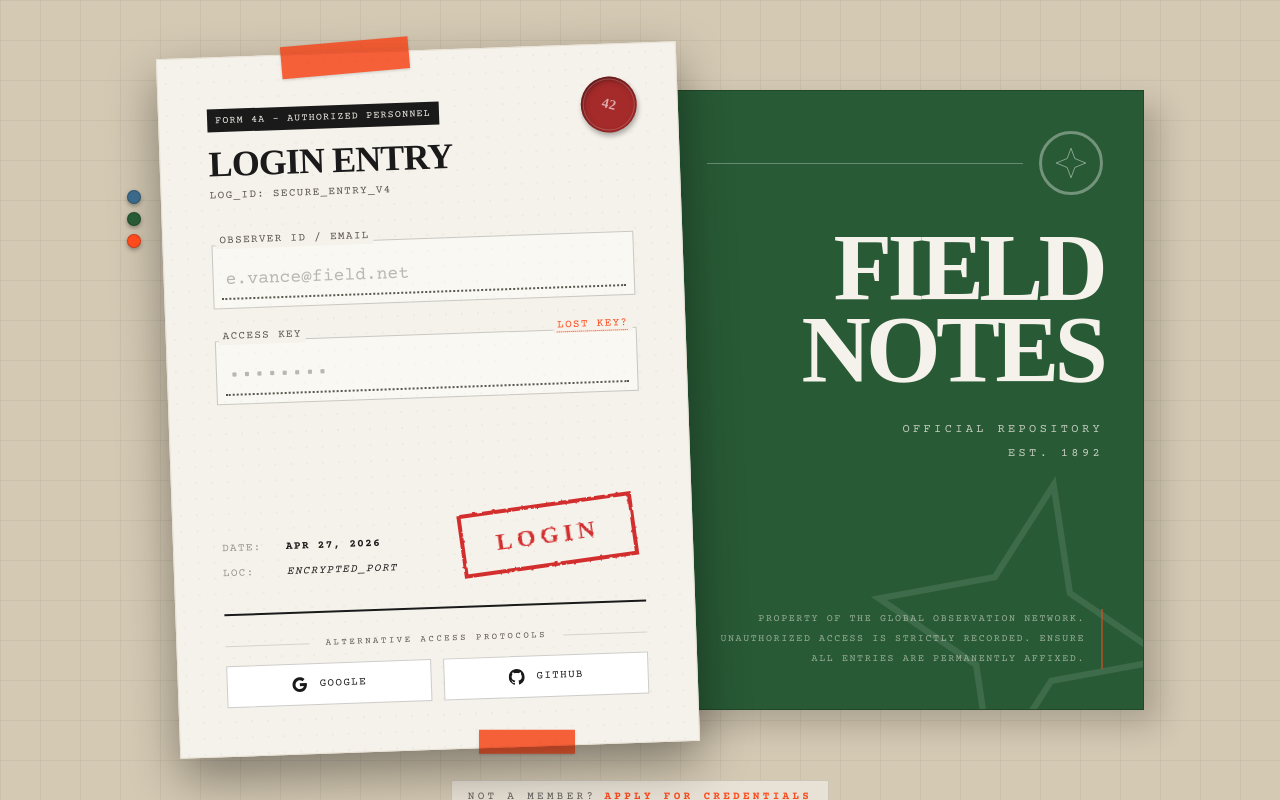
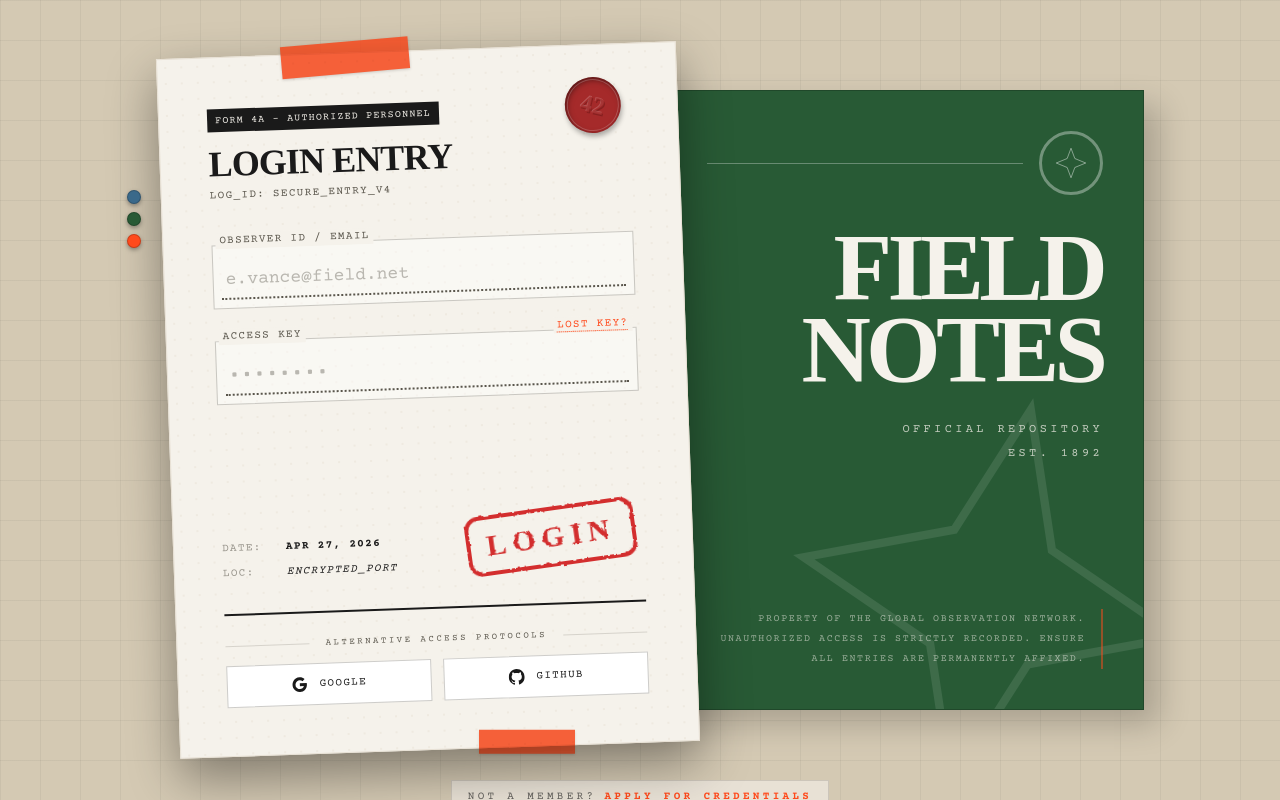
Before and after one commit to hanouahlem/Ft_Transcendence, a Next.js app in the folder frontend/: page /login in a window 1280 px wide. Built offline with nearby package versions, Linux system fonts and the light colour scheme; no server answers.

Commit message:
feat: support username login and refine login page details

```diff
--- a/frontend/app/login/page.tsx
+++ b/frontend/app/login/page.tsx
@@ -141,7 +141,7 @@ function ArchivePanel() {
 	return (
 		<section className="relative overflow-hidden border border-black/20 bg-[#285A35] px-6 py-8 text-[#F5F2EB] shadow-[15px_15px_30px_rgba(0,0,0,0.2)] sm:px-8 sm:py-10 lg:absolute lg:top-[var(--login-green-top)] lg:right-[var(--login-green-right)] lg:bottom-[var(--login-green-bottom)] lg:w-[var(--login-green-width)] lg:px-10 lg:py-10">
 			<svg
-				className="pointer-events-none absolute -bottom-20 -right-10 h-80 w-80 rotate-12 fill-none stroke-white/10"
+				className="pointer-events-none absolute -bottom-24 -right-14 h-[26rem] w-[26rem] rotate-12 fill-none stroke-white/10"
 				viewBox="0 0 50 50"
 				aria-hidden="true"
 			>
@@ -196,9 +196,17 @@ function ArchivePanel() {
 
 function WaxSeal() {
 	return (
-		<div className="relative -mt-4 mr-[-0.5rem] flex h-12 w-12 rotate-[15deg] items-center justify-center rounded-full bg-[#A52A2A] font-['Noto_Serif_SC'] text-sm font-bold text-white/60 shadow-[inset_2px_2px_6px_rgba(0,0,0,0.5),2px_3px_5px_rgba(0,0,0,0.3)] sm:h-14 sm:w-14">
-			42
-			<div className="absolute inset-[2px] rounded-full border border-white/20" />
+		<div className="relative -mt-4 mr-2 flex h-12 w-12 rotate-15 items-center justify-center rounded-full bg-[#A52A2A] font-['Noto_Serif_SC'] text-base font-bold shadow-[inset_2px_2px_6px_rgba(0,0,0,0.5),2px_3px_5px_rgba(0,0,0,0.3)] sm:h-14 sm:w-14 sm:text-2xl">
+			<span
+				className="text-[#A52A2A]/70"
+				style={{
+					textShadow:
+						"-0.75px -0.75px 0 rgba(255,255,255,0.22), 1px 1px 0 rgba(90,20,20,0.42)",
+				}}
+			>
+				42
+			</span>
+			<div className="absolute inset-0.5 rounded-full border border-white/20" />
 		</div>
 	);
 }
@@ -287,7 +295,7 @@ function StampSubmitButton({ loading }: { loading: boolean }) {
 			className="absolute right-0 bottom-8 origin-center cursor-pointer transition-transform duration-200 hover:scale-105 hover:-rotate-2 active:scale-95 disabled:cursor-not-allowed disabled:opacity-60 sm:right-2 lg:bottom-9"
 		>
 			<span
-				className="flex items-center justify-center border-[4px] border-[#D32F2F] bg-transparent px-6 py-3 font-['Noto_Serif_SC'] text-xl font-black uppercase tracking-[0.2em] text-[#D32F2F] sm:px-8 sm:text-2xl"
+				className="flex items-center justify-center border-4 rounded-xl border-[#D32F2F] bg-transparent px-4 py-2 font-['Noto_Serif_SC'] text-3xl font-black uppercase tracking-[0.2em] text-[#D32F2F]"
 				style={{ filter: "url(#ink-texture)", transform: "rotate(-6deg)" }}
 			>
 				{loading ? "..." : "Login"}
@@ -456,7 +464,7 @@ export default function LoginPage() {
 	const router = useRouter();
 	const { login, isLoggedIn, isAuthLoading } = useAuth();
 
-	const [email, setEmail] = useState("");
+	const [identifier, setIdentifier] = useState("");
 	const [password, setPassword] = useState("");
 	const [loading, setLoading] = useState(false);
 	const [error, setError] = useState("");
@@ -471,7 +479,7 @@ export default function LoginPage() {
 		const style = document.createElement("style");
 		style.textContent = `
       @import url('https://fonts.googleapis.com/css2?family=Courier+Prime:wght@400;700&family=Noto+Serif+SC:wght@400;700;900&display=swap');
-      ::selection { background-color: #285A35; color: #F5F2EB; }
+      ::selection { background-color: #FF4A1C; color: #F5F2EB; }
     `;
 		document.head.appendChild(style);
 
@@ -498,7 +506,7 @@ export default function LoginPage() {
 		setError("");
 
 		try {
-			const result = await loginUser({ email, password });
+			const result = await loginUser({ identifier, password });
 
 			if (!result.ok) {
 				setError(result.message);
@@ -536,12 +544,12 @@ export default function LoginPage() {
 					<ArchivePanel />
 
 					<PaperCard
-						email={email}
+						email={identifier}
 						password={password}
 						loading={loading}
 						error={error}
 						dateLabel={dateLabel}
-						onEmailChange={(event) => setEmail(event.target.value)}
+						onEmailChange={(event) => setIdentifier(event.target.value)}
 						onPasswordChange={(event) => setPassword(event.target.value)}
 						onSubmit={handleSubmit}
 					/>
```
Also changed, not shown: frontend/lib/api.ts (+9 -4 lines), 3 other files (tests, documents, lock files or other folders).
